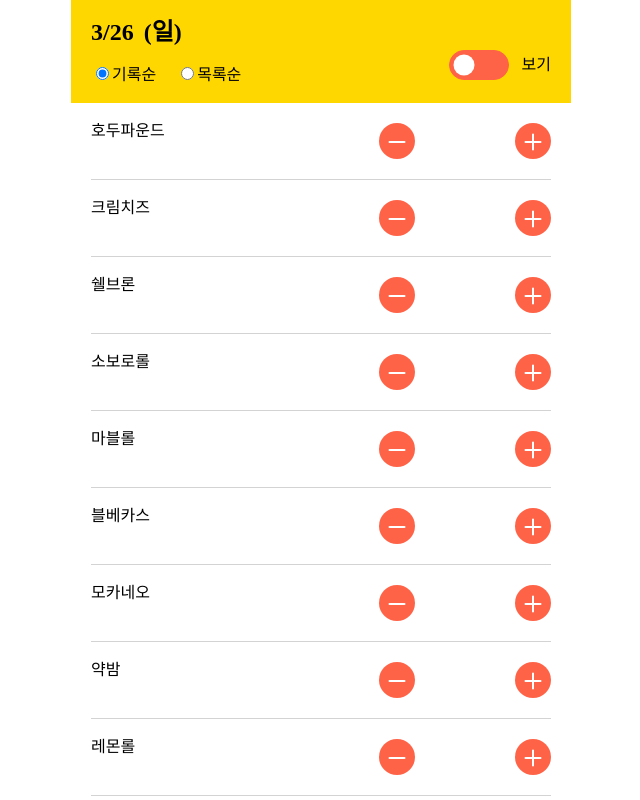
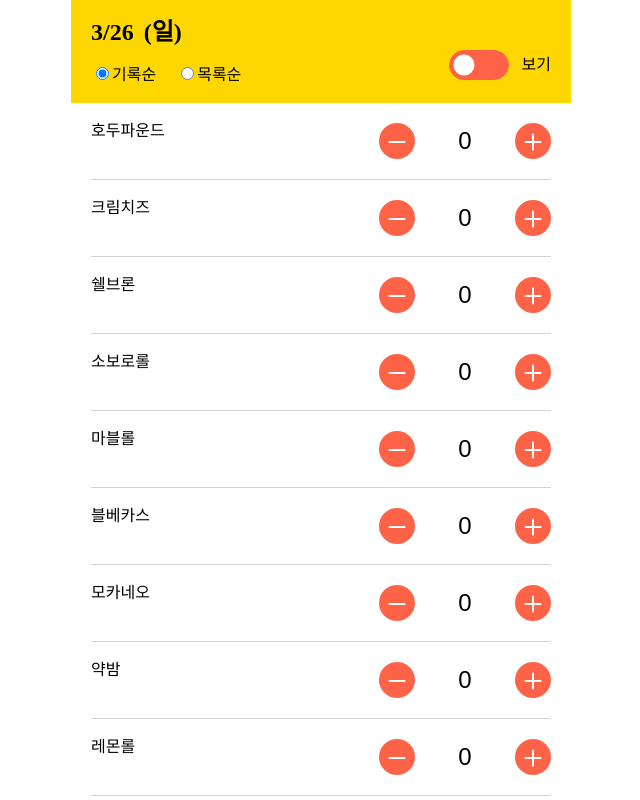
Before and after one commit to rigood/bread-stock, a React (Create React App) app: page / in a window 1280 px wide. Shown: the top 800 px of the page, without its empty margins (319-959 px from the left). Built offline with nearby package versions, Linux system fonts and the light colour scheme.

Commit message:
초기값 수정

```diff
--- a/src/App.js
+++ b/src/App.js
@@ -8,7 +8,8 @@ function App() {
   const [order, setOrder] = useState("write");
   const [isLock, setIsLock] = useState(false);
 
-  const initialBreadList = localStorage.getItem("bread") || BREAD_LIST;
+  const initialBreadList =
+    JSON.parse(localStorage.getItem("bread")) || BREAD_LIST;
   const [breadList, setBreadList] = useState(initialBreadList);
 
   useEffect(() => {
--- a/src/BreadItem.jsx
+++ b/src/BreadItem.jsx
@@ -7,7 +7,7 @@ function BreadItem({
   breadList,
   setBreadList,
 }) {
-  const [count, setCount] = useState(null);
+  const [count, setCount] = useState(quantity);
 
   const onChange = (e) => {
     setCount(Number(e.target.value));
```
